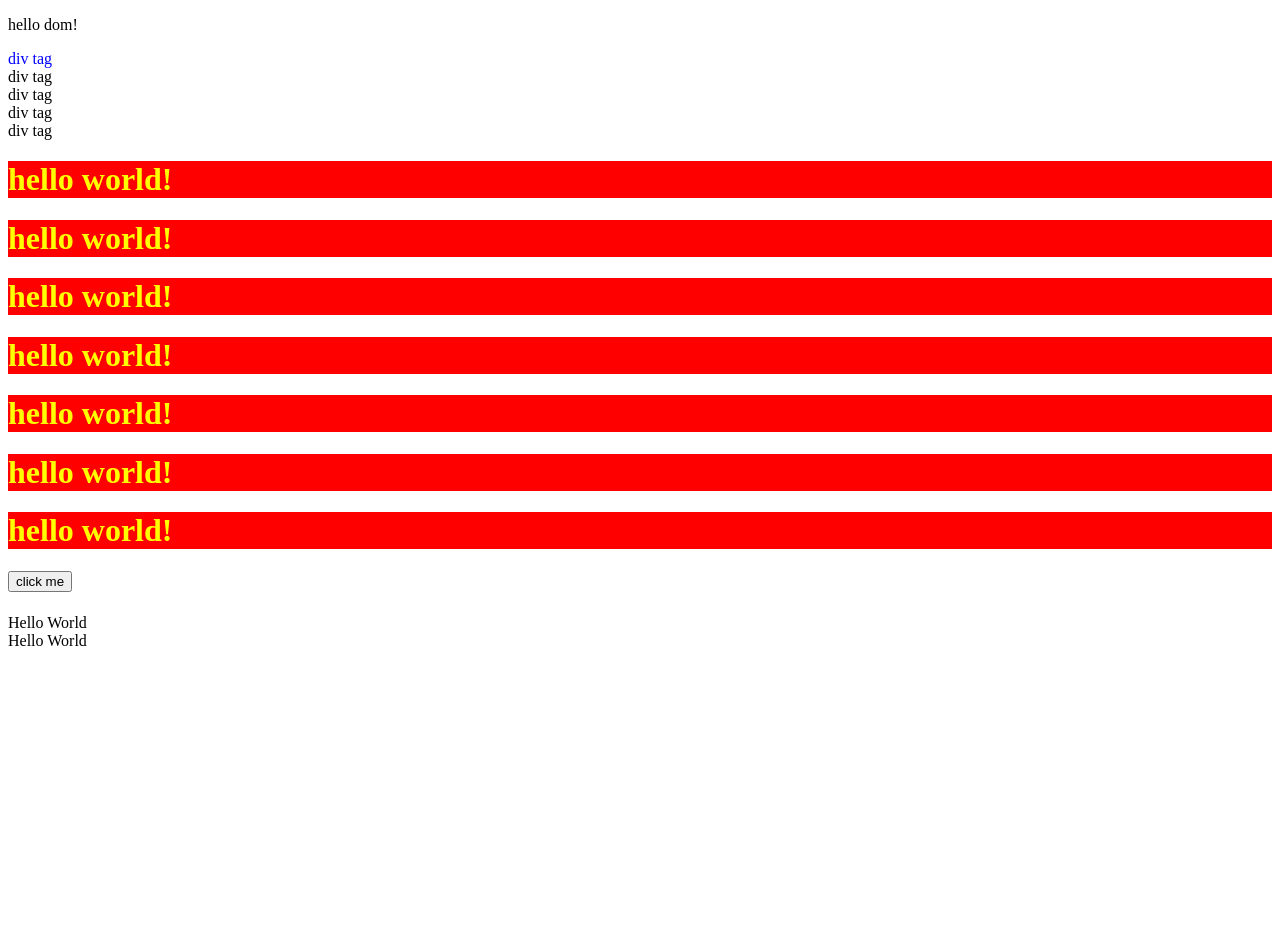
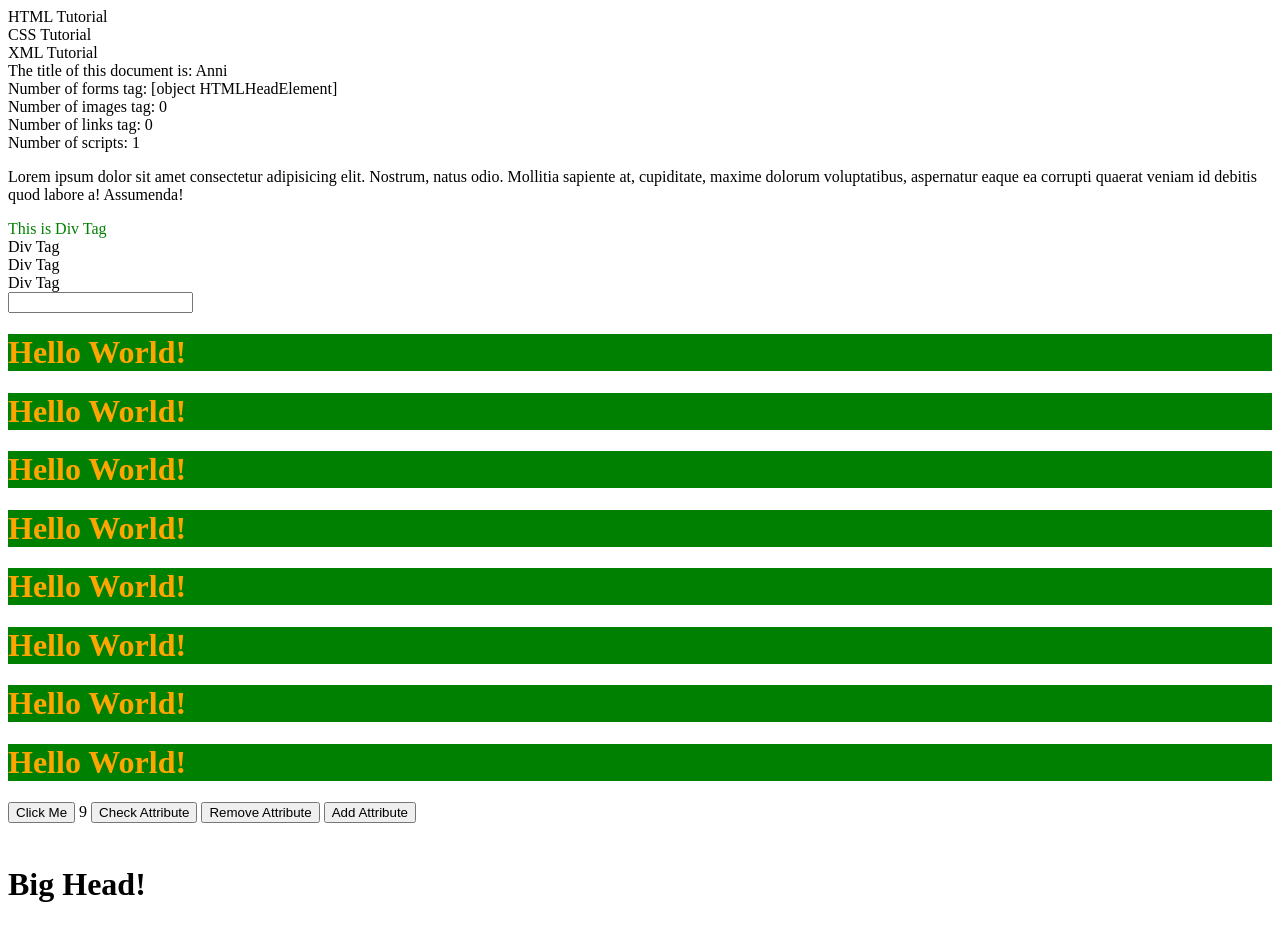
Before and after one commit to annigodhani/javascript, a plain HTML site: page DOM.html in a window 1280 px wide. Before the commit the page ends 800 px from the top, so only its background shows below. Drawn offline with Linux system fonts and the light colour scheme.

Commit message:
11/03/2024

```diff
--- a/DOM.html
+++ b/DOM.html
@@ -1,18 +1,58 @@
 <!DOCTYPE html>
 <html lang="en">
+
 <head>
     <meta charset="UTF-8">
     <meta name="viewport" content="width=device-width, initial-scale=1.0">
-    <title>DOM</title>
+    <title>Anni</title>
 </head>
+
 <body>
-    <p id="pera1">Lorem ipsum dolor sit amet, consectetur adipisicing elit. Nam at, accusantium eius minus eum nostrum! Deleniti ipsam blanditiis iusto impedit, possimus nostrum! Harum, error? Cum tempora magni fuga voluptate debitis!</p>
 
-    <div class="box" id="box-1">div tag</div>
-    <div class="box" id="box-1">div tag</div>
-    <div class="box" id="box-1">div tag</div>
-    <div class="box" id="box-1">div tag</div>
-    <div class="box" id="box-1">div tag</div>
+    <!-- <a name="">Html</a>
+    <a name="">Css</a>
+    <a name="">Javascript</a>
+    <a name="">Jquery</a>
+    <a name="">reactjs</a> -->
+
+    <form action=""></form>
+    <form action=""></form>
+    <form action=""></form>
+    <form action=""></form>
+    <form action=""></form>
+    <form action=""></form>
+    <form action=""></form>
+    <form action=""></form>
+    <form action=""></form>
+    <form action=""></form>
+    <form action=""></form>
+    <form action=""></form>
+    <form action=""></form>
+    <form action=""></form>
+
+
+    <a name="html">HTML Tutorial</a><br>
+    <a name="css">CSS Tutorial</a><br>
+    <a name="xml">XML Tutorial</a><br>
+
+
+
+    <div id="title"></div>
+    <div id="demo1"></div>
+    <div id="demo2"></div>
+    <div id="demo3"></div>
+    <div id="demo4"></div>
+    <div id="para"></div>
+    <p class="para" name="">Lorem ipsum dolor sit amet consectetur adipisicing elit. Nostrum, natus odio. Mollitia
+        sapiente at, cupiditate, maxime dolorum voluptatibus, aspernatur eaque ea corrupti quaerat veniam id debitis
+        quod labore a! Assumenda!</p>
+
+
+    <div class="box" id="box-1">Div Tag</div>
+    <div class="box" id="box-1">Div Tag</div>
+    <div class="box" id="box-1">Div Tag</div>
+    <div class="box" id="box-1">Div Tag</div>
+    <input type="text" value="">
 
     <h1></h1>
     <h1></h1>
@@ -21,9 +61,22 @@
     <h1></h1>
     <h1></h1>
     <h1></h1>
-<button class="btn" id="btn-1"onclick=addtext()>click me</button>
+    <h1></h1>
+
+    <button class="btn" id="btn-1" onclick="addText()">Click Me</button>
+
+    <span class="text" id="demo" name="">
+        Lorem ipsum dolor sit amet consectetur adipisicing elit. Fugit cumque est veritatis cupiditate, vel molestias
+        temporibus laboriosam inventore itaque dolores laborum obcaecati ipsam ipsum dignissimos impedit eaque, minima
+        quis. Sit!
+    </span>
+
+    <button onclick="checkAttr()">Check Attribute</button>
+    <button onclick="remove()">Remove Attribute</button>
+    <button onclick="addAttr()">Add Attribute</button>
 
 
-    <script src="DOM.js"></script>
+    <script src="Dom.js"></script>
 </body>
+
 </html>
--- a/DOM.js
+++ b/DOM.js
@@ -1,100 +1,226 @@
-// document object model in javascript
+// Document Object Model in JavaScript
 
-// what is document object model(dom)
-// the document object model(dom) is application programing interface (apl) for manipulating html documents.
+// What is Document Object Model (DOM)
+// The Document Object Model (DOM) is an application programming interface (API) for manipulating HTML documents.
 
-// the do represent an html document as a tree of nodes. the dom provides functions that allow you to add,  remove, and modify parts of the document  effectively.
+// The DOM represents an HTML document as a tree of nodes. The DOM provides functions that allow you to add, remove, and modify parts of the document effectively.
 
-// note that dom is cross-plateform and languagre-indepentent  way of manipilating html and xml document.
+// Note that the DOM is cross-platform and language-independent ways of manipulating HTML and XML documents.
 
-// a documrnt as a hirearchy of nodes.
+// A document as a hierarchy of nodes
+// The DOM represents an HTML document as a hierarchy of nodes. Consider the following HTML document:
 
-// the dom represent an html documnets as a hierarchy of nodes. consider the following html documnet:
+// <html>
+//     <head>
+//         <title>JavaScript DOM</title>
+//     </head>
+//     <body>
+//         <p>Hello DOM!</p>
+//     </body>
+// </html>
 
-{/* <Html>
-    <head>
-        <title> javascript dom</title>
-    </head>
-    <body>
-        <p> hello dom!</p>
-    </body>
-</Html> */}
+// In this DOM tree, the document is the root node. The root node has one child node which is the <html> element. The <html> element is called the document element.
 
-// in this dom TreeWalker, the documnet is the root node. the root node has one child node which is the <html> element. the<html> element is called the documnet element.
+// Each document can have only one document element. In an HTML document, the document element is the <html> element. Each markup can be represented by a node in the tree.
 
-// each documnet can have only one documnet elemnet. in an html documnet the documnet element is the <html> elemnet. each markup can be represented by a node in hte tree.
+// Selecting elements
 
-//  slecting elemnets
+// getElementById() – select an element by id.
+// getElementsByTagName()  – select elements by a tag name.
+// getElementsByClassName() – select elements by one or more class names.
+// querySelector()  – select elements by CSS selectors.
 
-//  getelementbyid()- select an elemnet by id.
-// getelementsbytagename()- select element by a tag name.
-//  getelementsby classname()-select elemnet by one or more calss name.
-// qweryselector()-select element by css selector.
+
+// JavaScript getElementById
 
 {
-    document.getElementById('pera1').innerHTML="hello dom!"
-    // document.getElementById('box-1').innerHTML="this is div tag"
-    // const model=document.getElementsByClassName('box')
-    // console.log(model)
-
-    const element=document.getElementsByTagName('h1')
-    function addtext(){
-        for(let i=0; i < element.length; i++){
-            element[i].innerHTML="hello world!"
-            element[i].style.color="Yellow"
-            element[i].style.background="green"
-            element[i].style.backgroundColor="red"
+//   document.getElementById('para1').innerHTML="Hello DOM !"
+  document.getElementById('box-1').innerHTML="This is Div Tag"
+  const model = document.getElementsByClassName('box')
+  console.log(model);
+  const element = document.getElementsByTagName('h1')
+  function addText(){
+    for(let i = 0; i < element.length; i++ ){
+        element[i].innerHTML = "Hello World!"
+        element[i].style.color = "orange"
+        element[i].style.background = "green"
     }
   }
-    addtext()
+  addText()
 }
 
 {
     const NewElement = document.createElement("marquee")
     NewElement.textContent = "This is Marquee Tag"
+    NewElement.classList = "box"
     document.body.appendChild(NewElement)
 }
 
-// query selector
+// querySelector()
+
 {
-    document.querySelector('.box').style.color="red"
-    document.querySelector('.box').style.color="blue"
-
+   document.querySelector('.box').style.color="green"
+//    document.querySelectorAll('.box').style.color="green";
 }
 
-//queryselectorall
+// querySelectorAll
 
 {
-    const elemnets = document.querySelectorAll("#sun p")
-    console.log(elemnets);
+    const elements = document.querySelectorAll("#sun p")
+    console.log(elements)
 
-    function changeColorss(){
-        for(let i =0;  i < elemnets.length; i++){
-            elemnets[i].style.color = "red"
+    function changeColorss() {
+      for (let i = 0; i < elements.length; i++) {
+        elements[i].style.color = "red"
       }
     }
 }
 
 
+//javascript has attribute
 
 {
-   const NewElement = document.createElement("div")
-   NewElement.textContent = "Hello World"
-   NewElement.classList = "Hello JavaScript!"
-   document.body.appendChild(NewElement)
+    const element = document.querySelector("p")
+    function check() {
+      if (element.hasAttribute("id")) {
+        alert("Yes 'id' attribute exist!")
+      }
+
+      else {
+        alert("No 'id' attribute doesn't exist!")
+      }
+    }
 }
 
 
+//javascript get attribute
+
 {
-    const NewElement = document.createElement("div")
-    NewElement.textContent = "Hello World"
-    NewElement.classList = "Hello JavaScript!"
-    NewElement.classList.add("Anni")
+    const Newelement  = document.querySelector('input')
+    function check(){
+        const AttriName = Newelement.getAttribute('value')
+        console.log(AttriName)
+    }
+}
+
+// javascript set attribute
+
+{
+    const element = document.getElementById("demo")
+
+    function checkAttr() {
+      alert(element.hasAttribute("name"))
+    }
+    function addAttr() {
+      element.setAttribute("type" , "text")
+    }
+}
+
+// javascript remove attribute
+
+{
+    const element = document.getElementById("demo")
+    function checkAttr(){
+       alert(element.hasAttribute('class'))
+    }
+
+    function remove() {
+      element.removeAttribute("class")
+      element.removeAttribute("name")
+      element.removeAttribute("id")
+    }
+
+    function addAttr(){
+       console.log(element.getAttribute("class"))
+    }
+}
+
+
+/* Html Object Accessible */
+
+/*
+
+document.body
+document.documentElement
+document.forms
+document.images
+document.links
+document.scripts
+document.title
+
+*/
+
+{
+    // document.onload
+
+    function Function1(){
+        const NewElement = document.createElement('marquee')
+        NewElement.textContent="This Is Marquee Tag"
         document.body.appendChild(NewElement)
+
+        document.querySelector('body').style.background = "orange"
+    }
 }
 
 {
-    const NewElement = document.createElement("marquee")
-    NewElement.textContent = "Hello Guys, What Are You Doing ?"
-    document.body.appendChild(NewElement)
+    document.getElementById("demo").innerHTML = document.body.innerHTML
 }
+
+{
+    document.getElementById("demo").innerHTML = document.documentElement.innerHTML
+}
+
+{
+    document.getElementById('demo').innerHTML = document.anchors.length
+}
+{
+    document.getElementById("demo2").innerHTML =
+"Number of anchors are: " + document.anchors.length
+
+
+/*
+
+Description
+The anchors property is deprecated. Do NOT use it.
+
+The anchors property only returns those <a> elements with a name attribute.
+
+The name attribute of the <a> element is not supported in HTML5.
+
+*/
+
+}
+
+{
+    document.getElementById("demo1").innerHTML = "Number of forms tag: " + document.forms.length
+}
+
+{
+    document.getElementById("demo1").innerHTML = "Number of forms tag: " + document.head
+}
+
+{
+    document.getElementById("demo2").innerHTML = "Number of images tag: " + document.images.length
+}
+
+{
+    document.getElementById("demo3").innerHTML = "Number of links tag: " + document.links.length
+}
+
+{
+    document.getElementById("demo4").innerHTML = "Number of scripts: " + document.scripts.length
+}
+
+{
+    document.getElementById("title").innerHTML = "The title of this document is: " + document.title
+}
+
+{
+    window.onload = () => {
+        // create a couple of elements in an otherwise empty HTML page
+        const heading = document.createElement("h1");
+        const headingText = document.createTextNode("Big Head!")
+        heading.appendChild(headingText);
+        document.body.appendChild(heading);
+      }
+}
```
Also changed, not shown: String.js (line endings or trailing spaces). Lines whose indentation alone changed are shown as unchanged.
